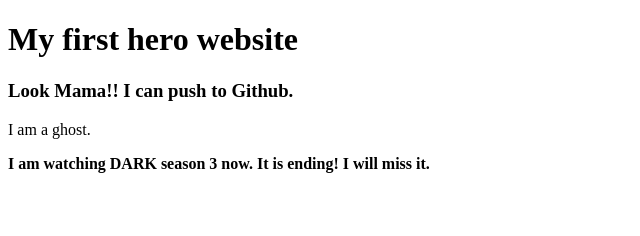
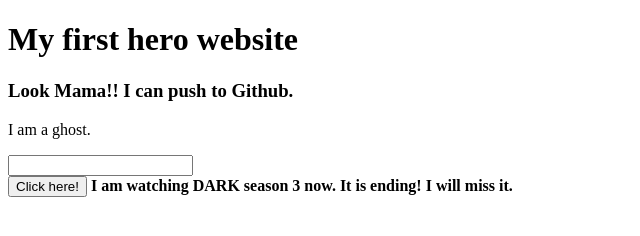
Before and after one commit to AyeshaWebHero/my-first-hero-website, a plain HTML site: page index.html in a window 1280 px wide. Shown: the whole page, without its empty margins (0-640 px from the left). Drawn offline with Linux system fonts and the light colour scheme.

Commit message:
added click

```diff
--- a/index.html
+++ b/index.html
@@ -9,6 +9,9 @@
     <h1>My first hero website</h1>
     <h3>Look Mama!! I can push to Github.</h3>
     <p>I am a ghost.</p>
+    <input type="text">
+    <br>
+    <button>Click here!</button>
     <b>I am watching DARK season 3 now. It is ending! I will miss it.</b>
 </body>
 </html>
```
